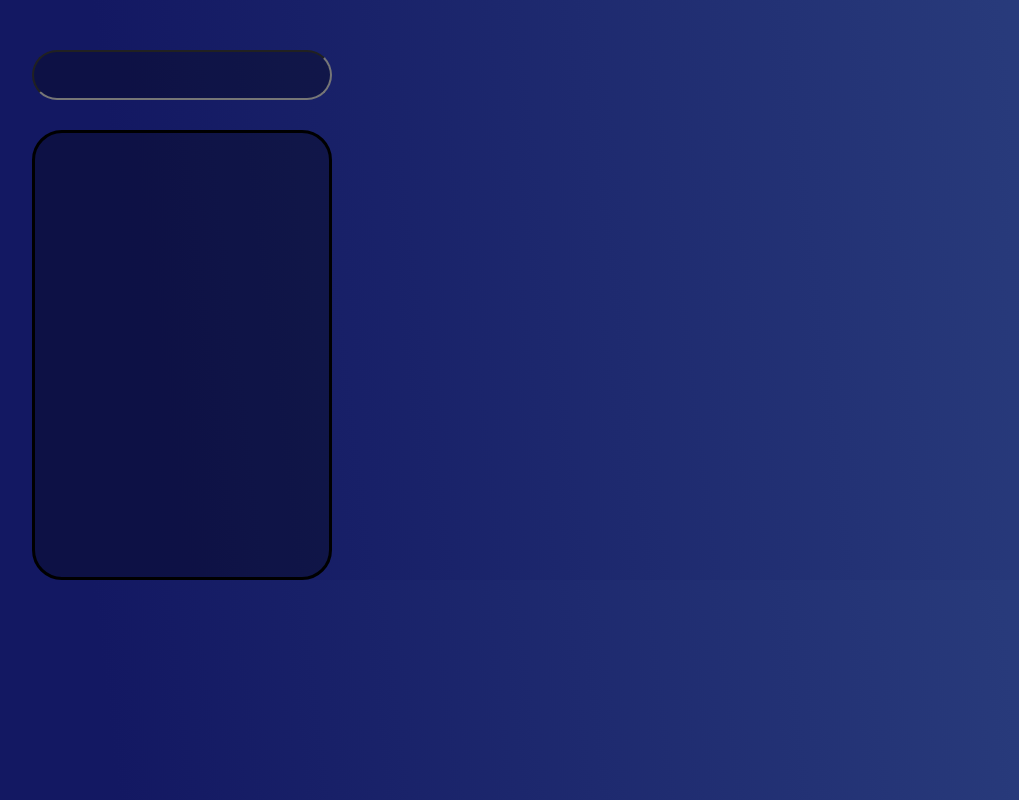
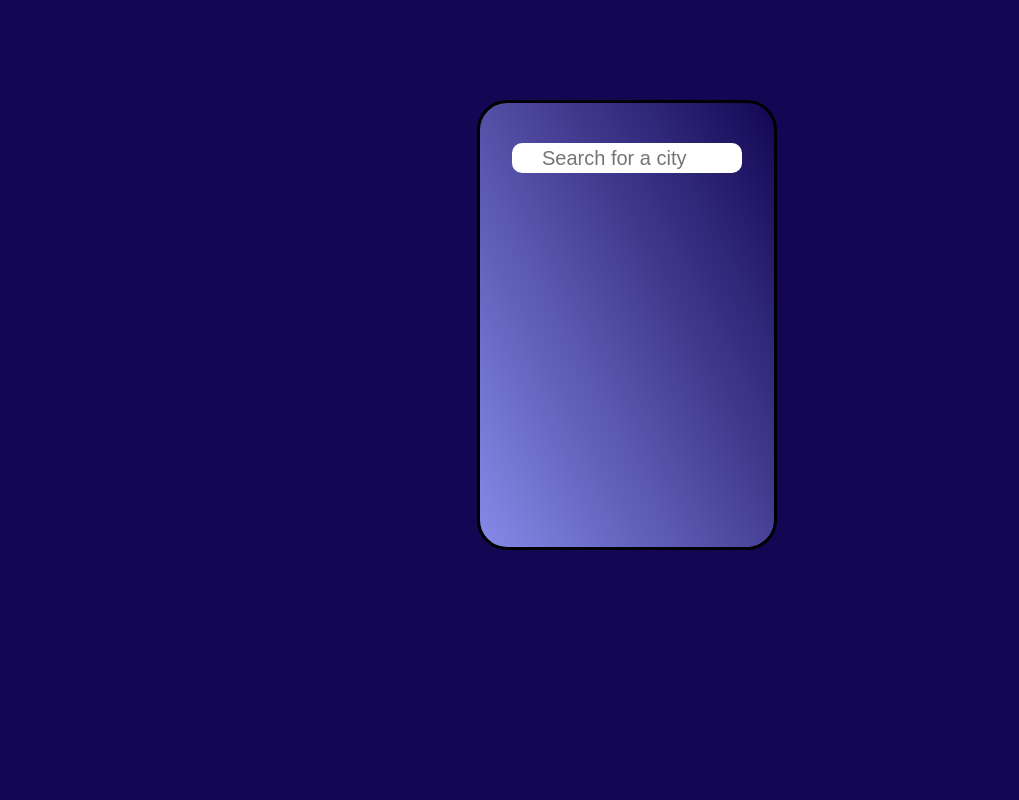
Before and after one commit to markohautala/portfolio-project-3, a plain HTML site: page index.html in a window 1280 px wide. Shown: the whole page, without its empty margins (13-1032 px from the left). Drawn offline with Linux system fonts and the light colour scheme.

Commit message:
add more CSS styles to the page and searchbar

```diff
--- a/assets/css/style.css
+++ b/assets/css/style.css
@@ -1,4 +1,3 @@
-
 /*generic stylerules*/
 * {
     padding: 0;
@@ -10,26 +9,30 @@ body {
     display: flex;
     flex-direction: column;
     flex-grow: 1;
+    position: relative;
+    height: 100%;
+    width: 100%;
     margin: 0;
     padding: 0;
-    position: relative;
-    background-color: lightblue;
-
+    background-color: #130754;
 }
 
-main {
-    height: 100%;
-    width: 100%;
+    #main-container {
+        display: flex;
+        justify-content: center;
+        align-items: center;
+        margin-top: 100px;
     }
 
     #search-bar {
-    height: 50px;
-    width: 300px;
-    margin-top: 50px;
-    border-radius: 30px;
-    background-color: rgba(0, 0, 0, .3);
-    margin-left: 45px;
-
+        width: 230px;
+        height: 30px;
+        margin-top: 40px;
+        font-size: 20px;
+        border-radius: 10px;
+        outline: none;
+        border: none;
+        padding-left: 30px;
     }
 
     #weather-section {
@@ -39,18 +42,18 @@ main {
         width: 300px;
         background-color: rgba(0, 0, 0, .3);
         display: flex;
-    align-items: center;
         justify-content: center;
-    margin-top: 30px;
-    margin-left: 45px;
+
 
     }
 
+    .night {
+        background: rgb(134, 138, 232);
+        background: linear-gradient(62deg, rgba(134, 138, 232, 1) 0%, rgba(19, 7, 84, 1) 100%);
+    }
 
-.night {
-    background: rgb(19, 24, 98);
-    background: -moz-linear-gradient(83deg, rgba(19, 24, 98, 1) 13%, rgba(46, 68, 130, 1) 100%);
-    background: -webkit-linear-gradient(83deg, rgba(19, 24, 98, 1) 13%, rgba(46, 68, 130, 1) 100%);
-    background: linear-gradient(83deg, rgba(19, 24, 98, 1) 13%, rgba(46, 68, 130, 1) 100%);
-    filter: progid:DXImageTransform.Microsoft.gradient(startColorstr="#131862", endColorstr="#2e4482", GradientType=1);
+    footer {
+        width: 100%;
+        height: 100px;
+        align-self: flex-end;
     }
--- a/index.html
+++ b/index.html
@@ -1,17 +1,18 @@
 <!DOCTYPE html>
 <html lang="en">
-<head>
-    <meta charset="UTF-8">
-    <meta http-equiv="X-UA-Compatible" content="IE=edge">
-    <meta name="viewport" content="width=device-width, initial-scale=1.0">
-    <link rel="stylesheet" href="assets/css/style.css"/>
+  <head>
+    <meta charset="UTF-8" />
+    <meta http-equiv="X-UA-Compatible" content="IE=edge" />
+    <meta name="viewport" content="width=device-width, initial-scale=1.0" />
+    <link rel="stylesheet" href="assets/css/style.css" />
     <title>QuickCast Weather App</title>
-</head>
-<body class="night">
-    <main>
-        <input type="text" id="search-bar">
-        <div id="weather-section"></div>
-    </main>
+  </head>
+  <body>
+    <div id="main-container">
+      <div id="weather-section" class="night">
+        <input type="text" id="search-bar" name="search-bar" placeholder="Search for a city" required>
+      </div>
+    </div>
     <footer></footer>
-</body>
+  </body>
 </html>
```
Lines whose indentation alone changed are shown as unchanged.
